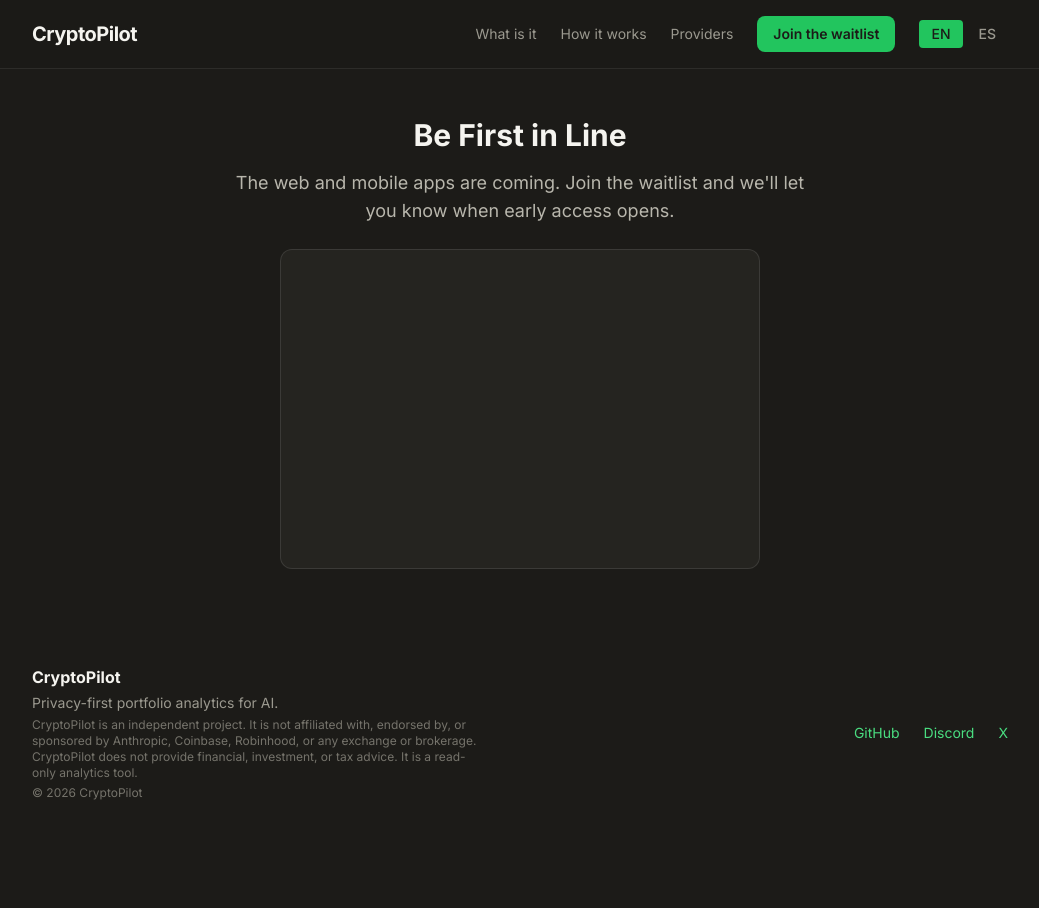
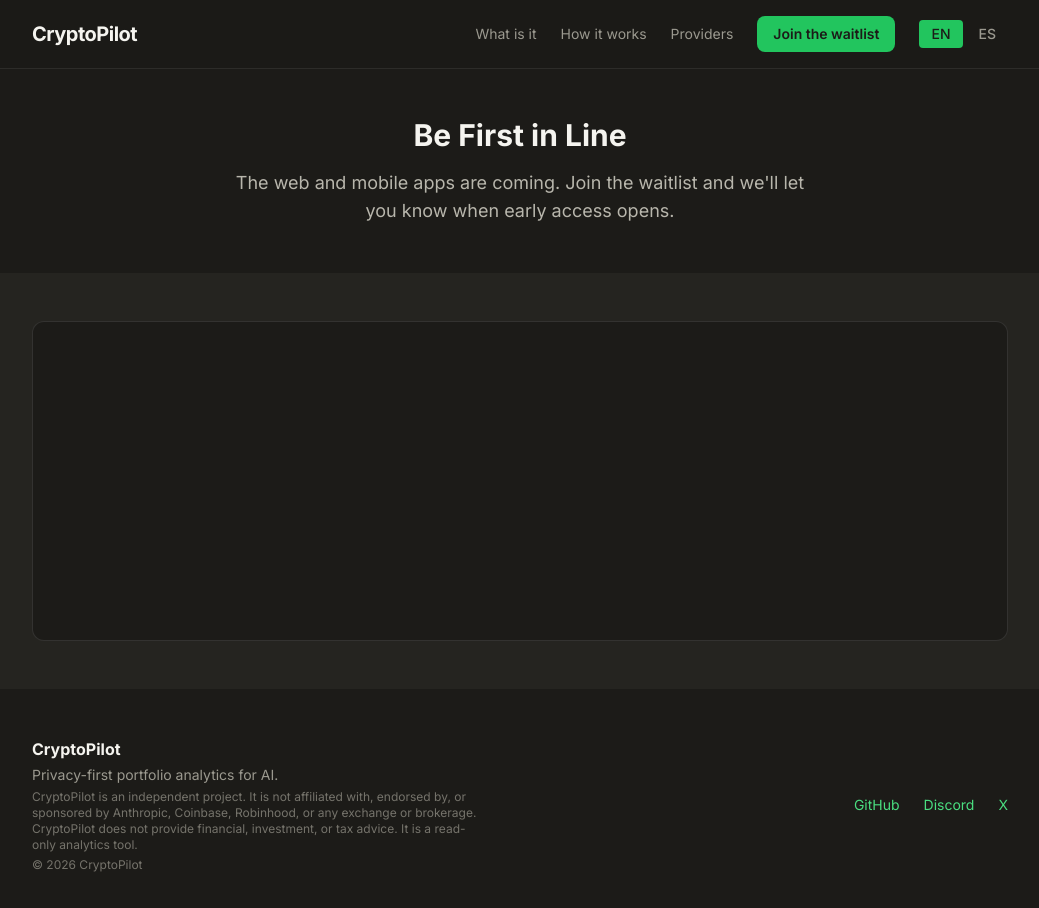
Before and after one commit to cryptopilot-tools/website, a Next.js app: page /waitlist in a window 1280 px wide. Shown: the top 908 px of the page, without its empty margins (120-1159 px from the left). Before the commit the page ends 849 px from the top, so only its background shows below. Built offline with nearby package versions, Linux system fonts and the light colour scheme.

Commit message:
Apply 3-zone layout to /waitlist page
Title and subtitle in dark top section; beehiiv form stretched full-width in lighter flex-1 middle section, matching the 3-zone pattern across all pages.

```diff
--- a/app/waitlist/page.tsx
+++ b/app/waitlist/page.tsx
@@ -22,25 +22,31 @@ export default function WaitlistPage() {
 
   return (
     <main className="flex-1 flex flex-col bg-[#1C1B18] text-[#F5F4EF]">
-      <section className="flex-1 py-12 bg-[#1C1B18]">
+
+      {/* Section 1 — title + subtitle, dark */}
+      <section className="py-12 bg-[#1C1B18]">
         <div className="max-w-5xl mx-auto px-6 text-center">
-          <h2 className="text-3xl font-bold mb-4 text-[#F5F4EF]">
+          <h2 className="text-3xl font-bold text-[#F5F4EF]">
             {t.waitlist.title}
           </h2>
           <p
-            className="text-lg max-w-xl mx-auto mb-6"
+            className="text-lg max-w-xl mx-auto mt-4"
             style={{ color: "#B8B6AC" }}
           >
             {t.waitlist.body}
           </p>
+        </div>
+      </section>
+
+      {/* Section 2 — form container, lighter, fills remaining viewport */}
+      <section className="flex-1 py-12 bg-[#252420]">
+        <div className="max-w-5xl mx-auto px-6">
           <div
-            className="mx-auto"
             style={{
-              background: "#252420",
+              background: "#1C1B18",
               padding: "24px",
               borderRadius: "12px",
               border: "0.5px solid rgba(255,255,255,0.1)",
-              maxWidth: "480px",
               minHeight: 320,
             }}
           >
@@ -48,6 +54,7 @@ export default function WaitlistPage() {
           </div>
         </div>
       </section>
+
     </main>
   );
 }
```
